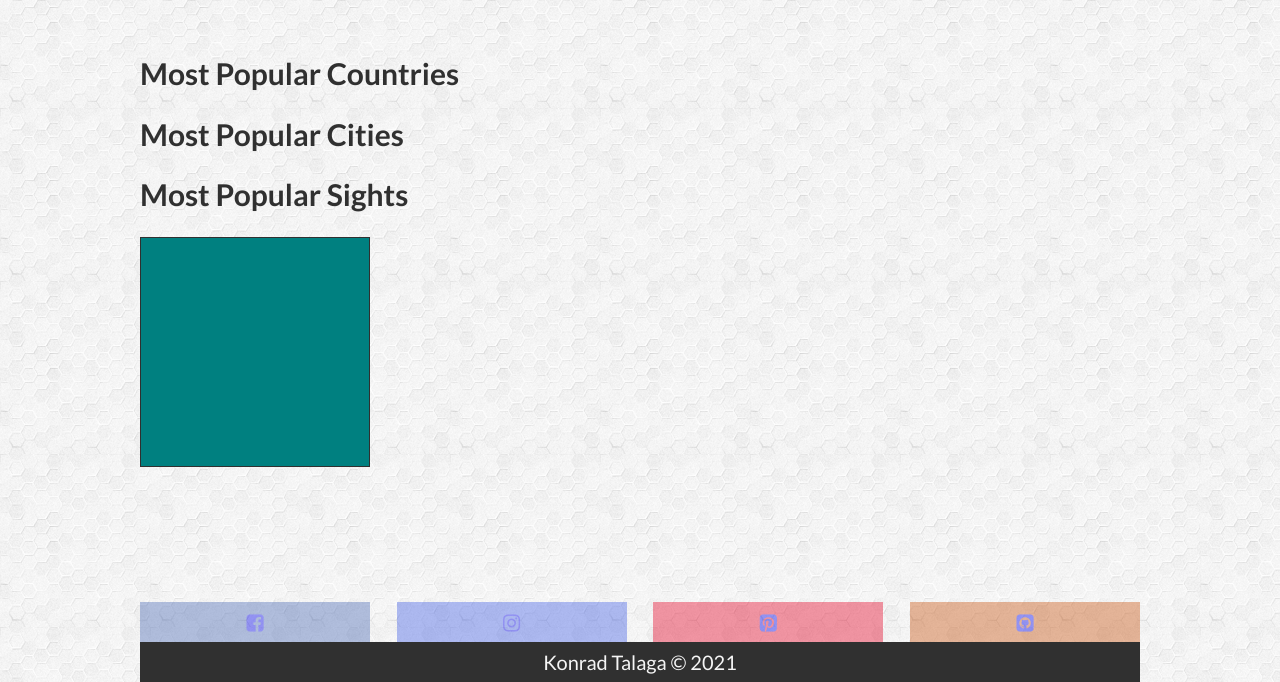
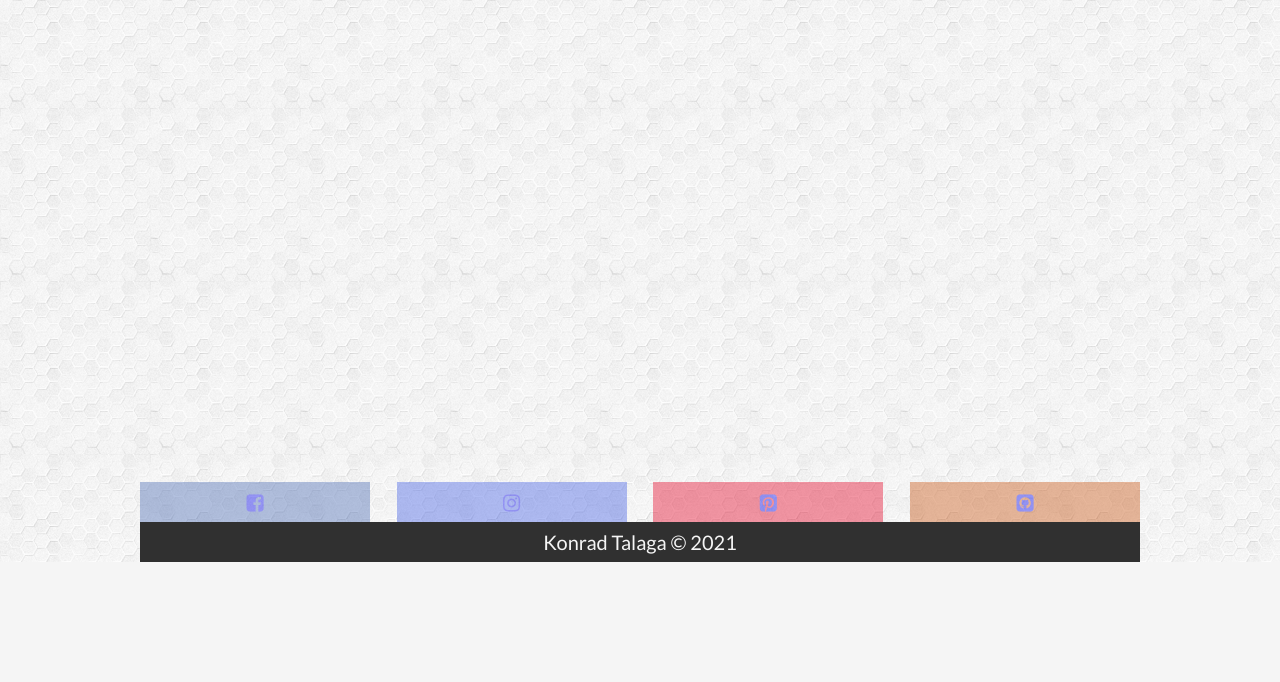
Before and after one commit to ktalaga/Travel_Bucket_List_App, a Flask app: page / in a window 1280 px wide. Shown: the part 238-920 px from the top of the page. After the commit the page ends 800 px from the top, so only its background shows below. Run offline with Flask 2, Linux system fonts and the light colour scheme; data that the repository does not hold is empty; some libraries are stand-ins or nearby versions.

Commit message:
displayed blocks on the main page, footer in place, pargins and paddings done. Looking good

```diff
--- a/travel_app/static/style/style.css
+++ b/travel_app/static/style/style.css
@@ -108,27 +108,25 @@ ul > li:hover > ol {
     display: block;
 }
 
-.content {
+
+#footer {
     width: 1000px;
     margin-left: auto;
     margin-right: auto;
-    padding-top: 30px;
-}
-
-#footer {
-    width: 1000px;
     position: absolute;
     bottom: 0;
+    height: 80px;
 
-    height: 80px;
+
 
 
 }
 
 .socials{
-    width: 100%;
+
+
     text-align: center;
-    padding-top: 120px;
+
     display: flex;
     flex-direction: row;
     justify-content: space-between;
@@ -210,5 +208,21 @@ ul > li:hover > ol {
     height: 228px;
     background-color: teal;
     border: 1px solid #303030;
-    flex: 25%;
+    margin-top: 26px;
+
 }
+.content {
+    padding-top: 30px;
+    width: 1000px;
+    text-align: center;
+    margin-left: auto;
+    margin-right: auto;
+    display: flex;
+    flex-flow: wrap;
+    justify-content: space-between;
+    padding-bottom: 100px;
+
+}
+.h1 {
+
+}
--- a/travel_app/templates/base.html
+++ b/travel_app/templates/base.html
@@ -16,7 +16,7 @@
 
     <header>
         <div class="logo">
-            <h1>Travel Bucket List </h1>
+            <h1 class="h1">Travel Bucket List </h1>
             <!-- <span><i class="fas fa-bus fa-sm"></i></span> -->
 
         </div>
@@ -41,14 +41,15 @@
                 </li>
             </ul>
         </nav>
-        <div class="content">
 
+    <div class="content">
     {% block content %}
 
 
 
 
     {% endblock%}
+
 
 
 
@@ -80,6 +81,7 @@
 
 </footer>
 </div>
+</div>
 </body>
 
 </html>
--- a/travel_app/templates/index.html
+++ b/travel_app/templates/index.html
@@ -1,24 +1,24 @@
 {% extends 'base.html' %}
 {% block content %}
-<h2>Most Popular Countries</h2>
+<!-- <h2>Most Popular Countries</h2> -->
 
 {% for country in countries %}
 <div class="box">{{country.name}}</div>
 {% endfor %}
 
-<h2>Most Popular Cities</h2>
+<!-- <h2>Most Popular Cities</h2> -->
 
 {% for city in cities %}
 <div class="box">{{city.name}}</div>
 {% endfor %}
 
-<h2>Most Popular Sights</h2>
+<!-- <h2>Most Popular Sights</h2> -->
 
 {% for sight in sights %}
 <div class="box">{{sight.name}}</div>
 {% endfor %}
 
-<div class="box"></div>
+
 
 
 {% endblock %}
```
